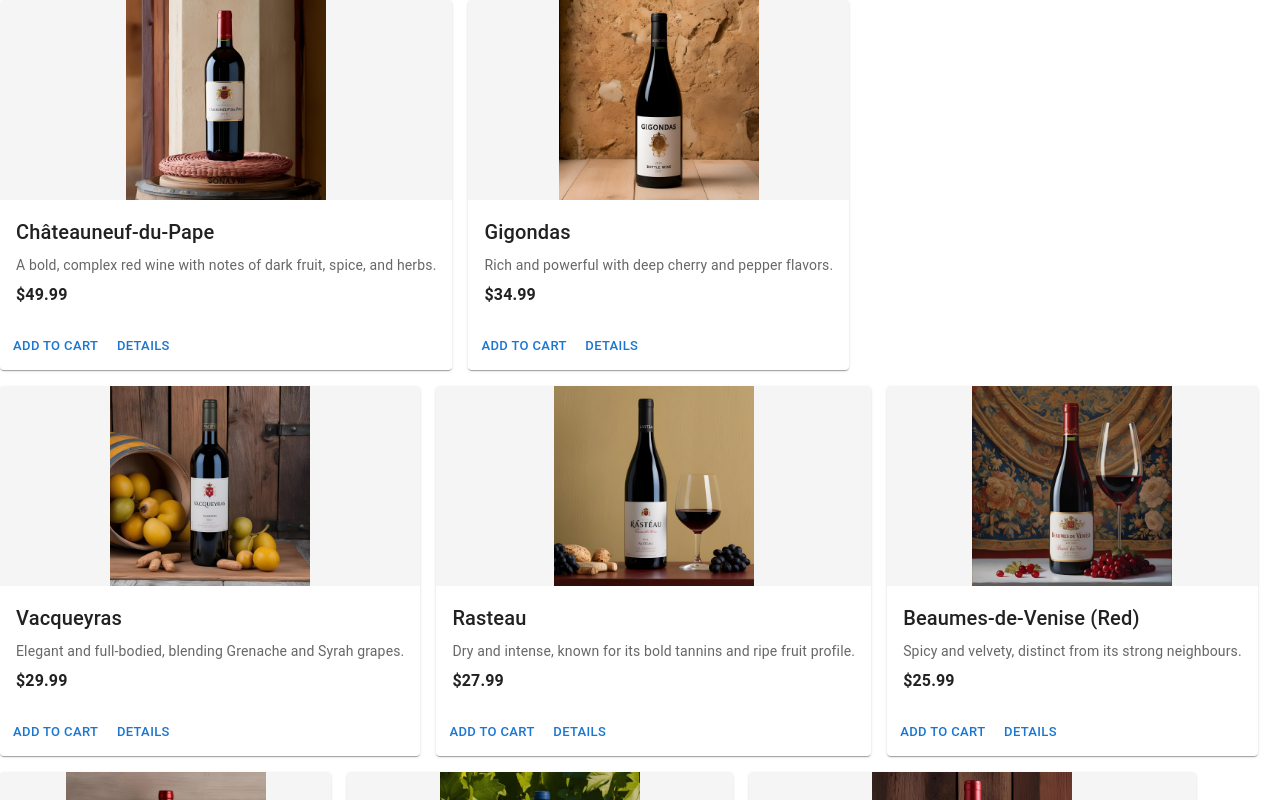
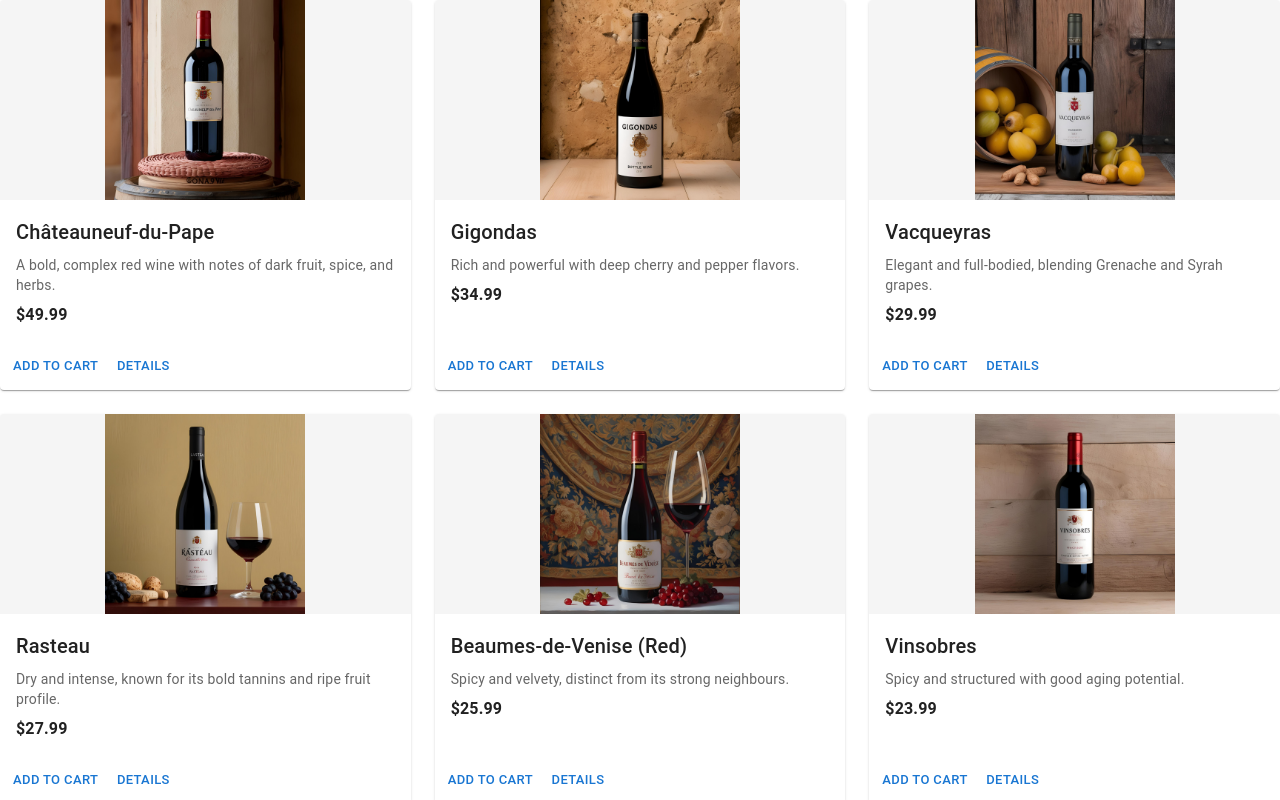
Before and after one commit to Gabegi/React, a React (Vite) app in the folder Client/reactShop/: page / in a window 1280 px wide. Shown: the top 800 px of the page. Built offline with nearby package versions, Linux system fonts and the light colour scheme.

Commit message:
layout product

```diff
--- a/Client/reactShop/src/features/products/ProductList.tsx
+++ b/Client/reactShop/src/features/products/ProductList.tsx
@@ -4,10 +4,15 @@
 interface Props {
   products: Product[];
 }
-
 export default function ProductList({ products }: Props) {
   return (
-    <div style={{ display: "flex", flexWrap: "wrap", gap: "1rem" }}>
+    <div
+      style={{
+        display: "grid",
+        gridTemplateColumns: "repeat(3, 1fr)",
+        gap: "1.5rem",
+      }}
+    >
       {products.map((product) => (
         <ProductCard key={product.id} product={product} />
       ))}
```
